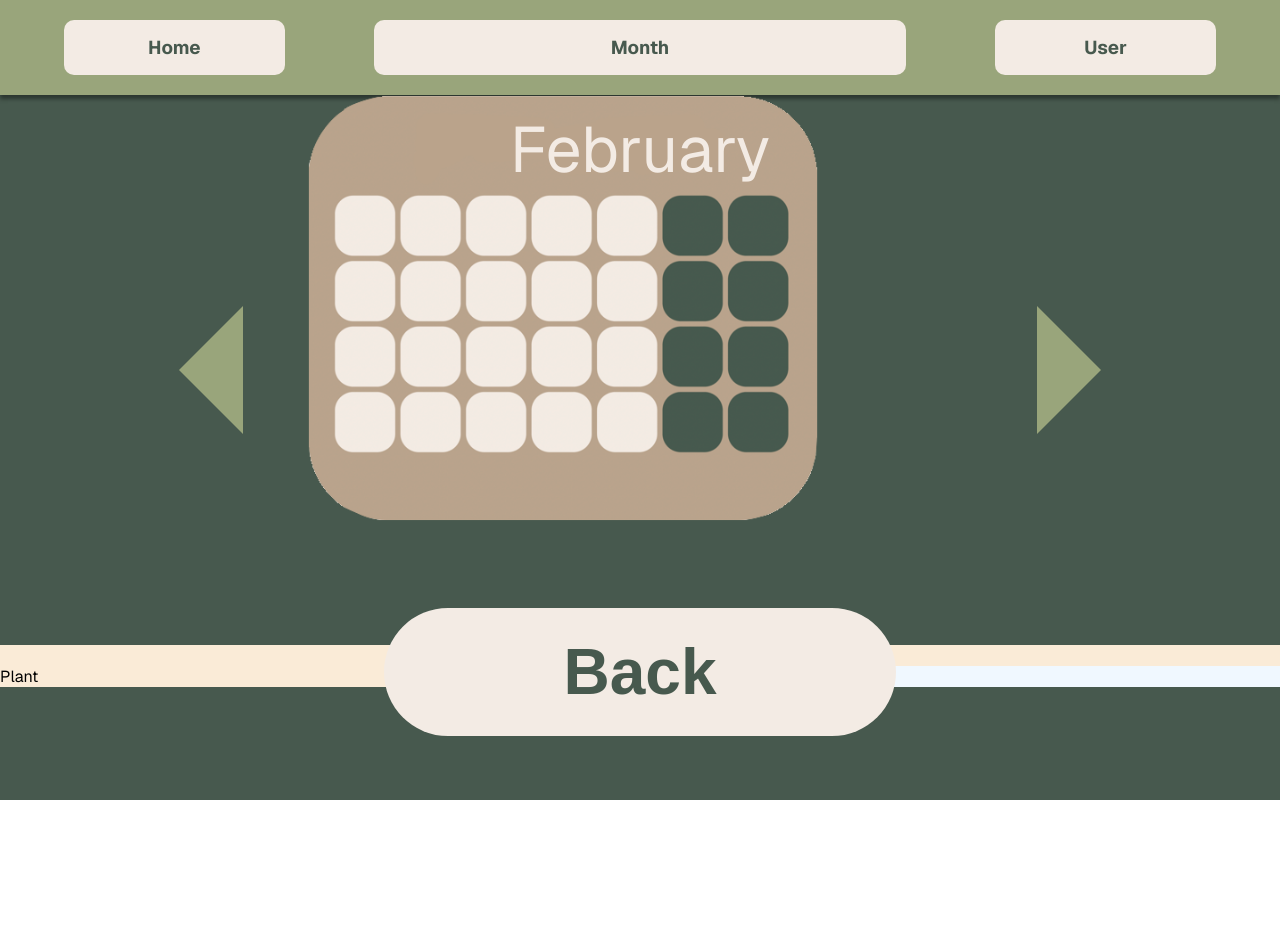
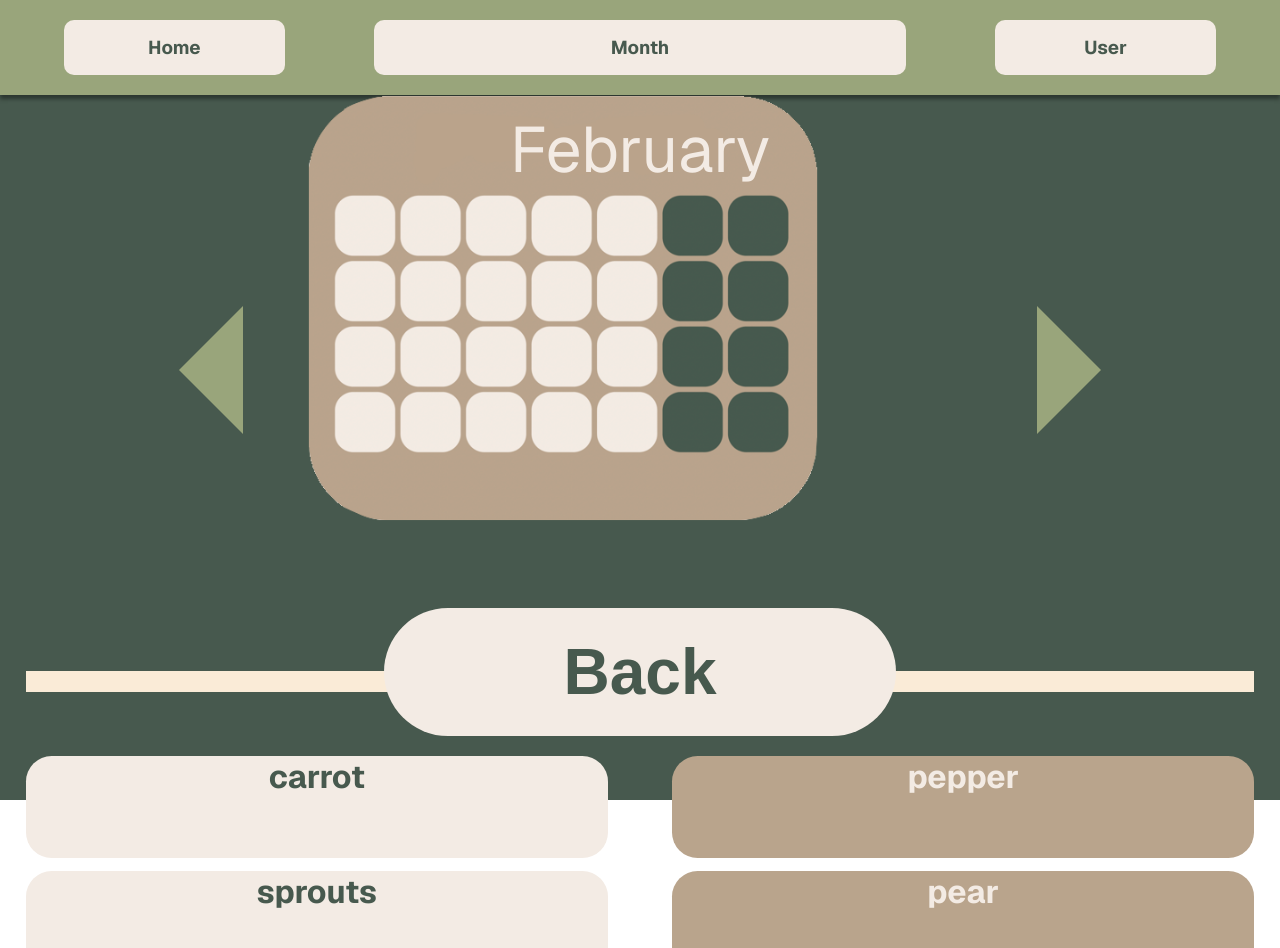
Before and after one commit to pathirny/HarvestHub, a Next.js app in the folder harvesthub/: page /Calendar/1 in a window 1280 px wide. Shown: the top 948 px of the page. Before the commit the page ends 800 px from the top, so only its background shows below. Built offline with nearby package versions, Linux system fonts and the light colour scheme.

Commit message:
list styling

```diff
--- a/harvesthub/app/Calendar/[month]/page.tsx
+++ b/harvesthub/app/Calendar/[month]/page.tsx
@@ -1,13 +1,24 @@
+"use client"
 import Header from "@/components/Header"
 import Link from "next/link"
 import BackButton from "@/components/BackButton"
+import { useEffect, useState } from "react"
+
 
 
 export default function Month({ params } : any){
 
+    const [plantList, setPlantList] = useState([{name: "carrot"}])
+    const [harvestList, setHarvestList] = useState([{name: "carrot"}])
+
     const months = ['January', 'February', 'March', 'April', 'May', 'June', 'July', 'August', 'Septmeber', 'October', 'November', 'December']
    const nxt = +params.month === 11 ? 0 : +params.month + 1
    const prev = +params.month === 0 ? 11 : +params.month - 1
+
+   useEffect(()=> {
+        setPlantList([{name: "carrot"}, {name: "sprouts"}, {name: "apple"}])
+        setHarvestList([{name: "pepper"}, {name: "pear"}, {name: "onion"}, {name: "sprout"}])
+   }, [])
 
 return(<>
 <div id="calendar-pg-container" >
@@ -24,8 +35,12 @@ return(<>
         <div>Plant</div>
         <div>Harvest</div>
     </div>
-    <div id="plant-list">Plant</div>
-    <div id="harvest-list">Harvest</div>
+    <div id="plant-list">
+        {plantList.map((a) => {return (<><h1 key={a.name} className="plantListItem" >{a.name}</h1></>)})}
+    </div>
+    <div id="harvest-list">
+        {harvestList.map((a) => {return (<><h1 key={a.name} className="harvestListItem">{a.name}</h1></>)})}
+    </div>
  </div>
 <Link href='/Calendar'><BackButton/></Link>
 </div>
--- a/harvesthub/app/globals.css
+++ b/harvesthub/app/globals.css
@@ -213,6 +213,8 @@ background-color: var(--dark-green-color);
   grid-template-areas: 'a a' 'b c';
   justify-content: center;
   grid-template-columns: 1fr 1fr;
+  gap: 5vw;
+  padding: 2vw;
 }
 
 #plant-harvest-title {
@@ -226,16 +228,40 @@ background-color: var(--dark-green-color);
 
 #plant-list {
   grid-area: b;
-  background-color: antiquewhite;
   display: flex;
   flex-direction: column;
+  justify-self: center;
+  gap: 1vw;
+  width: 100%;
 }
 
 #harvest-list {
   grid-area: c;
-  background-color: aliceblue;
   display: flex;
   flex-direction: column;
+  justify-self: center;
+  justify-content: center;
+  gap: 1vw;
+  width: 100%;
+}
+
+.plantListItem{
+  background-color: var(--white-cream-color);
+  border-radius: 2vw;
+  margin: 0;
+  width: 100%;
+  height: 8vw;
+  color: var(--dark-green-color);
+  text-align: center;
+}
+
+.harvestListItem{
+  background-color: var(--brown-color);
+  border-radius: 2vw;
+  margin: 0;
+  height: 8vw;
+  color: var(--white-cream-color);
+  text-align: center;
 }
 
 /* calendar */
```
